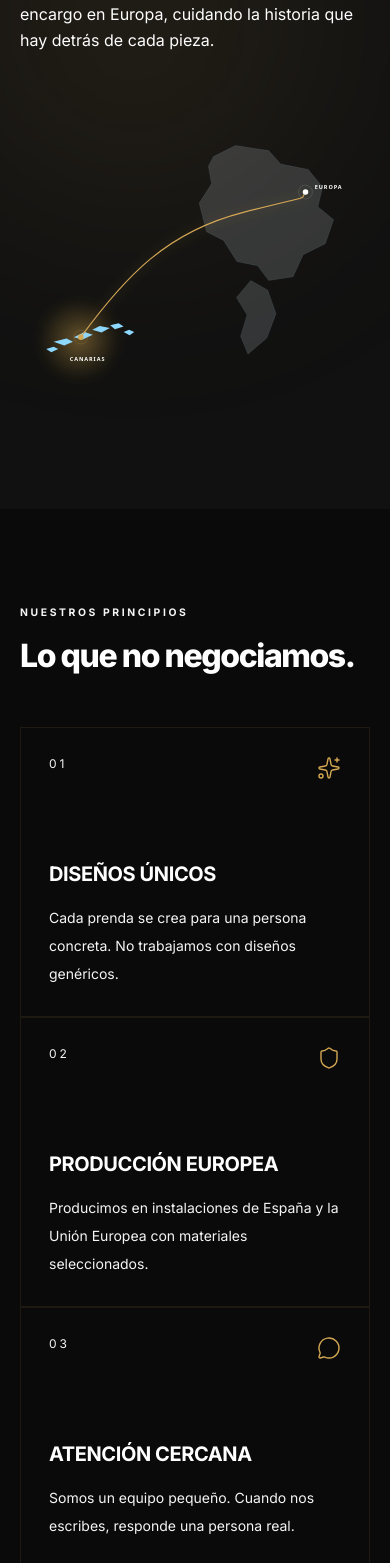
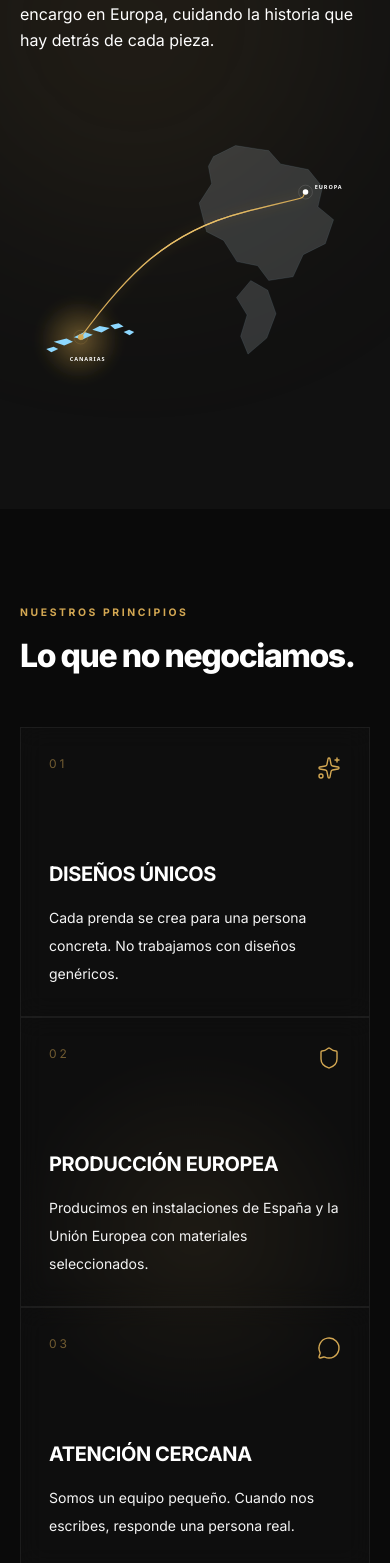
Before and after one commit to guanchewear-crypto/guanchewear-BACKUPS-WEB, a React (Vite) app: page / in a window 390 px wide. Shown: the part 6425-7988 px from the top of the page. Built offline with nearby package versions, Linux system fonts and the light colour scheme; a web font is replaced by a local one.

Commit message:
FASE 4: Secciones Secundarias — Collection parallax, Origin pulse/glow, Values glassmorphism, Gallery blur-up overlay

```diff
--- a/src/components/CollectionShowcase.tsx
+++ b/src/components/CollectionShowcase.tsx
@@ -12,6 +12,7 @@ export function CollectionShowcase() {
   const trackRef = useRef<HTMLDivElement>(null)
   const [active, setActive] = useState(0)
   const reduceMotion = useReducedMotion()
+  const parallaxRef = useRef<HTMLDivElement>(null)
 
   useLayoutEffect(() => {
     if (reduceMotion) return
@@ -41,8 +42,41 @@ export function CollectionShowcase() {
     return () => media.revert()
   }, [reduceMotion])
 
+  // Parallax text on collection titles/descriptions
+  useLayoutEffect(() => {
+    if (reduceMotion) return
+
+    const media = gsap.matchMedia()
+    media.add('(min-width: 768px)', () => {
+      const panel = parallaxRef.current
+      if (!panel) return
+
+      gsap.to(panel, {
+        y: -30,
+        ease: 'none',
+        scrollTrigger: {
+          trigger: sectionRef.current,
+          start: 'top top',
+          end: 'bottom bottom',
+          scrub: 1.2,
+        },
+      })
+      return () => {} // gentle fade, no cleanup needed for this decorative element
+    })
+    return () => {}
+  }, [reduceMotion])
+
   return (
     <section id="colecciones" ref={sectionRef} className="relative scroll-mt-16 bg-bg-secondary md:h-[320vh]" aria-label="Colecciones">
+      {/* Gold gradient parallax overlay */}
+      <div
+        ref={parallaxRef}
+        className="pointer-events-none absolute inset-x-0 top-0 z-0 hidden h-[300px] md:block"
+        style={{
+          background: 'linear-gradient(180deg, rgba(212,168,83,0.06) 0%, transparent 100%)',
+        }}
+      />
+
       <div className="hidden h-[100dvh] overflow-hidden md:sticky md:top-0 md:block">
         <div ref={trackRef} className="flex h-full" style={{ width: `${collections.length * 100}%` }}>
           {collections.map((collection, index) => (
@@ -51,6 +85,7 @@ export function CollectionShowcase() {
             </div>
           ))}
         </div>
+        {/* Gold progress bar */}
         <div className="absolute inset-x-8 bottom-6 z-20 h-px bg-gold/20">
           <div
             className="h-full bg-gold transition-[width] duration-300"
--- a/src/components/OriginSection.tsx
+++ b/src/components/OriginSection.tsx
@@ -52,12 +52,38 @@ export function OriginSection() {
               <path d="M225 463l12-5 11 5-10 7z" /><path d="M57 500l16-5 10 5-15 7z" />
             </g>
 
+            {/* Gold route line with shimmer animation on draw */}
             <path d="M132 474 C 230 340, 320 245, 485 203 S 604 178, 620 159" fill="none" stroke="#D4A853" strokeWidth="2.5" strokeLinecap="round" pathLength="1" className="transition-[stroke-dashoffset] duration-[1800ms] ease-out motion-reduce:transition-none" style={{ strokeDasharray: 1, strokeDashoffset: visible ? 0 : 1 }} />
+            {/* Glow layer behind route */}
             <path d="M132 474 C 230 340, 320 245, 485 203 S 604 178, 620 159" fill="none" stroke="#D4A853" strokeWidth="8" strokeOpacity=".12" filter="url(#originBlur)" pathLength="1" className="transition-[stroke-dashoffset] duration-[1800ms] ease-out motion-reduce:transition-none" style={{ strokeDasharray: 1, strokeDashoffset: visible ? 0 : 1 }} />
+            {/* Shimmer overlay on route */}
+            {visible && (
+              <path d="M132 474 C 230 340, 320 245, 485 203 S 604 178, 620 159" fill="none" stroke="#E8C06A" strokeWidth="3" strokeLinecap="round" pathLength="1" strokeDasharray="1" strokeDashoffset="0" className="transition-opacity duration-1000" style={{
+                maskImage: 'linear-gradient(90deg, transparent 0%, white 40%, white 60%, transparent 100%)',
+                WebkitMaskImage: 'linear-gradient(90deg, transparent 0%, white 40%, white 60%, transparent 100%)',
+              }} />
+            )}
+
+            {/* Canary Islands node with pulse animation */}
             <g className={`transition-opacity delay-700 duration-500 ${visible ? 'opacity-100' : 'opacity-0'}`}>
-              <circle cx="132" cy="474" r="6" fill="#D4A853" /><circle cx="132" cy="474" r="15" fill="none" stroke="#D4A853" strokeOpacity=".35" />
-              <circle cx="620" cy="159" r="6" fill="#fff" /><circle cx="620" cy="159" r="15" fill="none" stroke="#fff" strokeOpacity=".25" />
+              {/* Outer pulse ring — continuously animating */}
+              {visible && (
+                <circle cx="132" cy="474" r="6" fill="none" stroke="#D4A853" strokeOpacity=".4">
+                  <animate attributeName="r" values="6;22;6" dur="2.5s" repeatCount="indefinite" />
+                  <animate attributeName="strokeOpacity" values=".4;0;.4" dur="2.5s" repeatCount="indefinite" />
+                </circle>
+              )}
+              <circle cx="132" cy="474" r="6" fill="#D4A853" />
+              <circle cx="132" cy="474" r="15" fill="none" stroke="#D4A853" strokeOpacity=".35" />
             </g>
+
+            {/* Europe node */}
+            <g className={`transition-opacity delay-700 duration-500 ${visible ? 'opacity-100' : 'opacity-0'}`}>
+              <circle cx="620" cy="159" r="6" fill="#fff" />
+              <circle cx="620" cy="159" r="15" fill="none" stroke="#fff" strokeOpacity=".25" />
+            </g>
+
+            {/* Labels */}
             <g fill="#fff" fontFamily="system-ui, sans-serif" fontSize="12" fontWeight="700" letterSpacing="2">
               <text x="108" y="525">CANARIAS</text><text x="640" y="152">EUROPA</text>
             </g>
--- a/src/components/ValuesSection.tsx
+++ b/src/components/ValuesSection.tsx
@@ -6,9 +6,26 @@ const icons: Record<string, LucideIcon> = { MessageCircle, Recycle, Shield, Spar
 
 export default function ValuesSection() {
   return (
-    <section className="bg-bg-primary px-5 py-24 text-text-primary md:px-10 md:py-36" aria-labelledby="values-title">
+    <section
+      className="relative bg-bg-primary px-5 py-24 text-text-primary md:px-10 md:py-36"
+      aria-labelledby="values-title"
+    >
+      {/* Gold radial ambient glow behind the whole section */}
+      <div className="pointer-events-none absolute inset-0 overflow-hidden">
+        <div
+          className="absolute left-1/2 top-1/2 -translate-x-1/2 -translate-y-1/2"
+          style={{
+            width: '100%',
+            maxWidth: 900,
+            aspectRatio: '1 / 1',
+            borderRadius: '50%',
+            background: 'radial-gradient(circle, rgba(212,168,83,0.08) 0%, transparent 65%)',
+          }}
+        />
+      </div>
+
       <div className="mx-auto max-w-7xl">
-        <p className="label-section mb-5 text-text-muted">NUESTROS PRINCIPIOS</p>
+        <p className="label-section mb-5 text-gold">NUESTROS PRINCIPIOS</p>
         <h2 id="values-title" className="heading-section mb-14 max-w-4xl text-white md:mb-20 md:text-7xl">
           Lo que no negociamos.
         </h2>
@@ -31,10 +48,31 @@ function ValueCard({ number, title, description, icon }: (typeof valuesData)[num
   }
 
   return (
-    <div ref={card} onMouseMove={track} className="group relative overflow-hidden border border-gold/10 p-7 transition-[transform,border-color,box-shadow] duration-500 hover:-translate-y-[6px] hover:border-gold/30 hover:shadow-[0_18px_60px_rgba(212,168,83,.10)] md:p-11">
-      <div className="pointer-events-none absolute inset-0 opacity-0 transition-opacity duration-500 group-hover:opacity-100" style={{ background: 'radial-gradient(420px circle at var(--x,50%) var(--y,50%), rgba(212,168,83,.13), transparent 45%)' }} />
+    <div
+      ref={card}
+      onMouseMove={track}
+      className="group relative overflow-hidden border border-[var(--border-subtle)] p-7 transition-[transform,border-color,box-shadow] duration-500 hover:-translate-y-[6px] hover:border-gold/30 hover:shadow-[0_18px_60px_rgba(212,168,83,.10)] md:p-11"
+      style={{
+        background: 'rgba(255,255,255,0.02)',
+        backdropFilter: 'blur(12px)',
+        WebkitBackdropFilter: 'blur(12px)',
+      }}
+    >
+      {/* Mouse-tracking gold radial gradient */}
+      <div
+        className="pointer-events-none absolute inset-0 opacity-0 transition-opacity duration-500 group-hover:opacity-100"
+        style={{
+          background: 'radial-gradient(420px circle at var(--x,50%) var(--y,50%), rgba(212,168,83,.13), transparent 45%)',
+        }}
+      />
+      {/* Subtle border shine on hover */}
+      <div className="pointer-events-none absolute inset-0 rounded-none opacity-0 transition-opacity duration-500 group-hover:opacity-100"
+        style={{
+          background: 'linear-gradient(135deg, rgba(212,168,83,0.15) 0%, transparent 50%, rgba(212,168,83,0.08) 100%)',
+        }}
+      />
       <div className="relative flex items-start justify-between">
-        <span className="text-xs tracking-[.25em] text-text-muted">{number}</span>
+        <span className="text-xs tracking-[.25em] text-gold/50">{number}</span>
         <Icon aria-hidden="true" className="h-6 w-6 stroke-[1.4] text-gold transition-transform duration-500 group-hover:rotate-6 group-hover:scale-110" />
       </div>
       <div className="relative mt-20 md:mt-28">
```
Also changed, not shown: src/components/GallerySection.tsx (+47 -8 lines).
